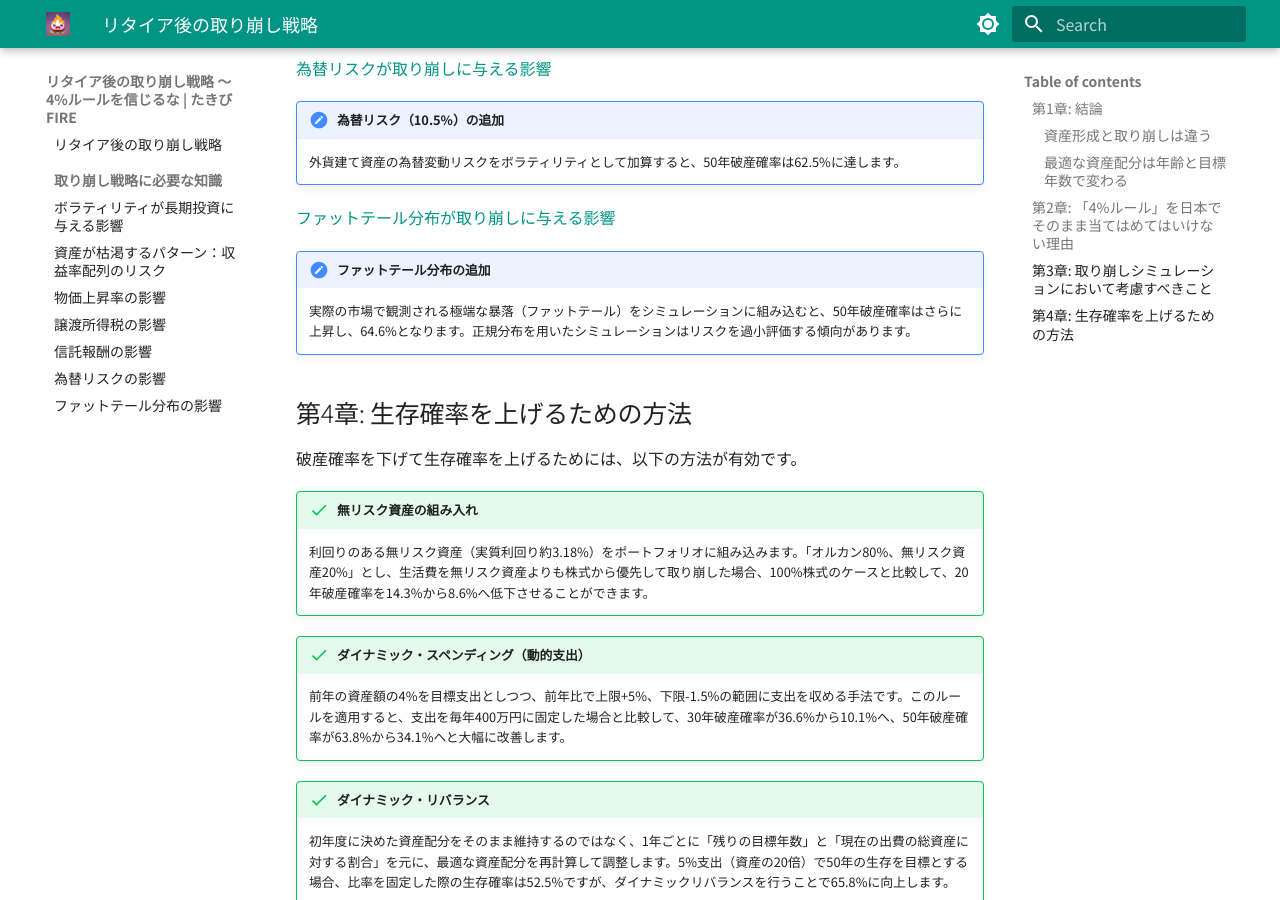
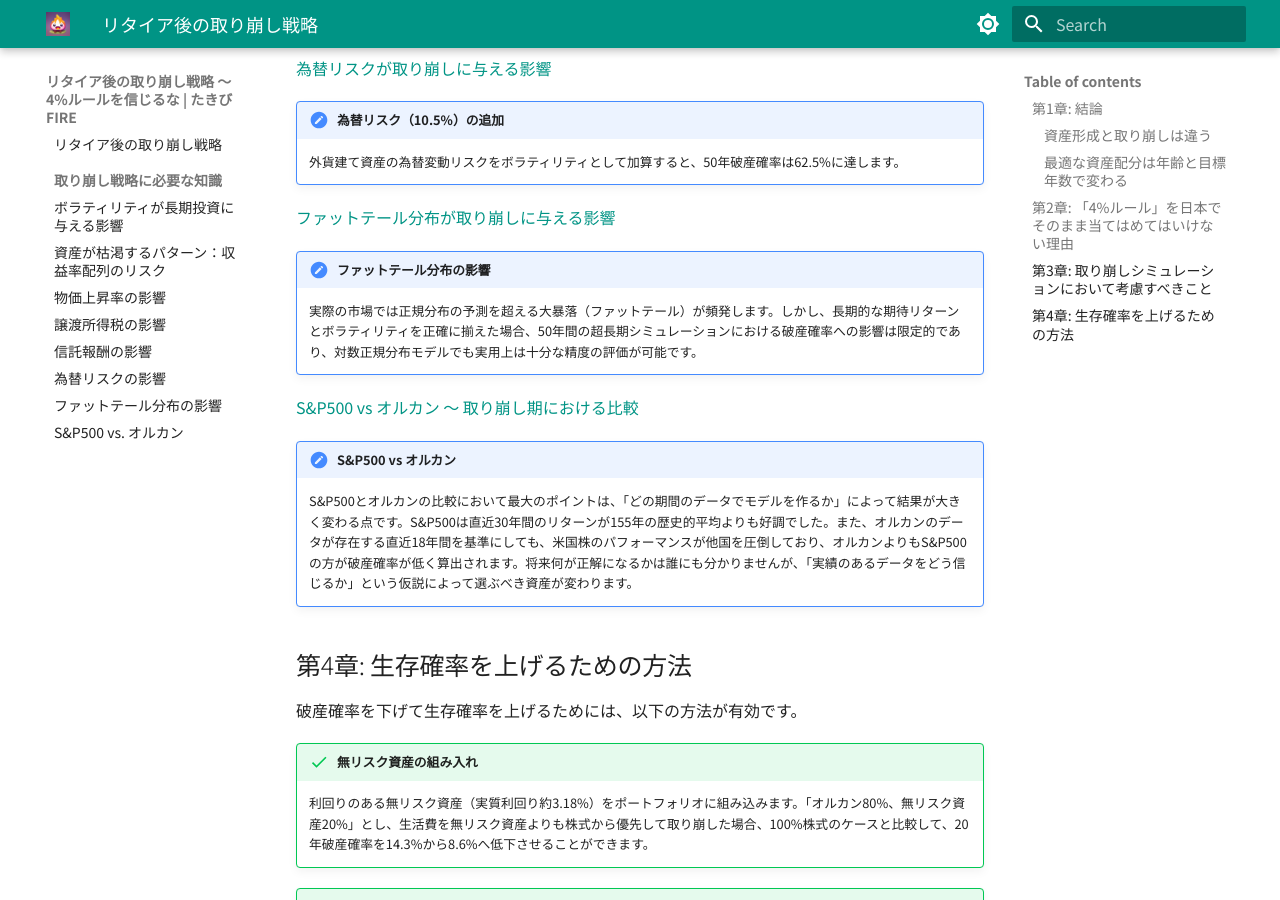
Before and after one commit to TakibiFire/JapaneseTrinityStudy, an MkDocs documentation site: the page built from docs/index.md, in a window 1280 px wide and 900 px high, scrolled down 3441 px. Built offline with MkDocs 1.6.1 and Material for MkDocs 9.7.7, drawn with Linux system fonts in a browser that asks for light colours.

Commit message:
Add link from index.md and mkdocs to sp500

```diff
--- a/docs/index.md
+++ b/docs/index.md
@@ -101,8 +101,13 @@ TODO: 75%, 25% の場合を言ったほうが説得力あるね。
 
 [ファットテール分布が取り崩しに与える影響](fat_tails.md)
 
-!!! note "ファットテール分布の追加"
-    実際の市場で観測される極端な暴落（ファットテール）をシミュレーションに組み込むと、50年破産確率はさらに上昇し、64.6%となります。正規分布を用いたシミュレーションはリスクを過小評価する傾向があります。
+!!! note "ファットテール分布の影響"
+    実際の市場では正規分布の予測を超える大暴落（ファットテール）が頻発します。しかし、長期的な期待リターンとボラティリティを正確に揃えた場合、50年間の超長期シミュレーションにおける破産確率への影響は限定的であり、対数正規分布モデルでも実用上は十分な精度の評価が可能です。
+
+[S&P500 vs オルカン 〜 取り崩し期における比較](sp500_vs_acwi.md)
+
+!!! note "S&P500 vs オルカン"
+    S&P500とオルカンの比較において最大のポイントは、「どの期間のデータでモデルを作るか」によって結果が大きく変わる点です。S&P500は直近30年間のリターンが155年の歴史的平均よりも好調でした。また、オルカンのデータが存在する直近18年間を基準にしても、米国株のパフォーマンスが他国を圧倒しており、オルカンよりもS&P500の方が破産確率が低く算出されます。将来何が正解になるかは誰にも分かりませんが、「実績のあるデータをどう信じるか」という仮説によって選ぶべき資産が変わります。
 
 ## 第4章: 生存確率を上げるための方法
 
--- a/mkdocs.yml
+++ b/mkdocs.yml
@@ -103,3 +103,4 @@ nav:
     - 信託報酬の影響: trust_fee.md
     - 為替リスクの影響: forex.md
     - ファットテール分布の影響: fat_tails.md
+    - S&P500 vs. オルカン: sp500_vs_acwi.md
```
Also changed, not shown: docs/sp500_vs_acwi.md (+5 -2 lines).
